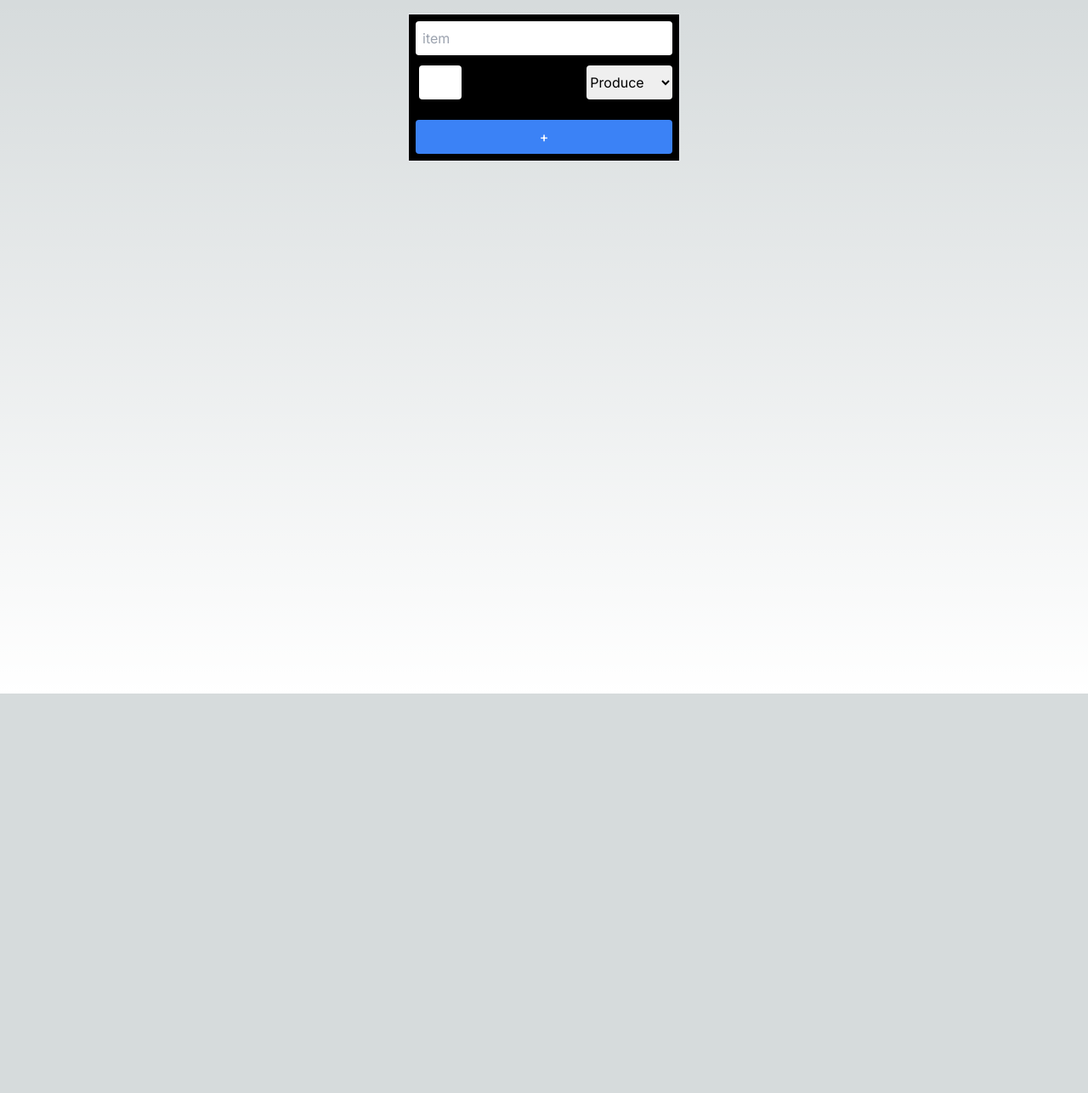
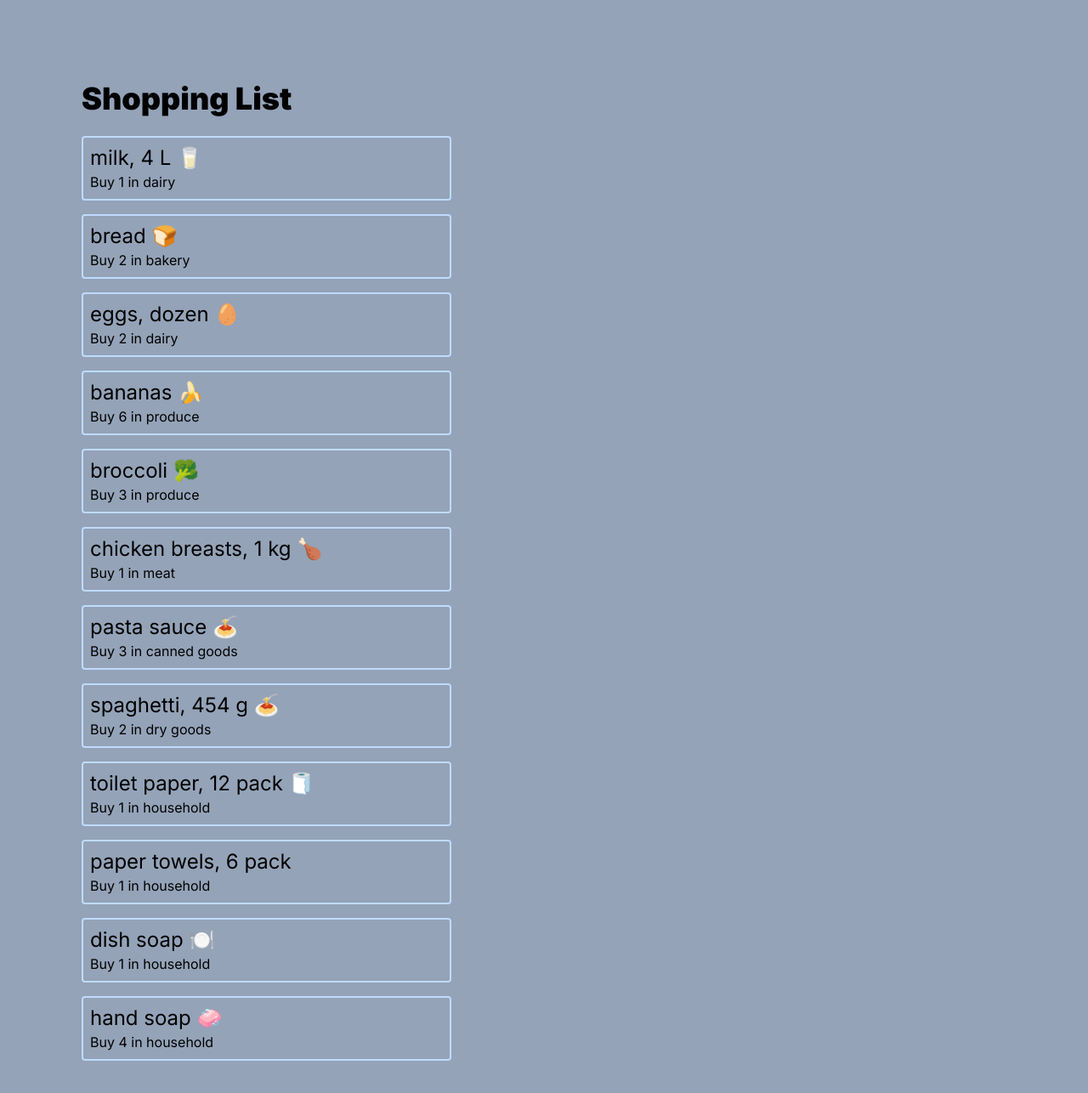
Before and after one commit to Rimon83/cprg306-assignments, a Next.js app: page /week3 in a window 1280 px wide. Shown: the top 1286 px of the page at 85% size. Before the commit the page ends 816 px from the top, so only its background shows below. Built offline with nearby package versions, Linux system fonts and the light colour scheme.

Commit message:
update week 3

```diff
--- a/app/layout.js
+++ b/app/layout.js
@@ -4,7 +4,7 @@ import { Inter } from 'next/font/google'
 const inter = Inter({ subsets: ['latin'] })
 
 export const metadata = {
-  title: 'Create Next App',
+  title: 'Shopping List',
   description: 'Generated by create next app',
 }
 
--- a/app/page.js
+++ b/app/page.js
@@ -4,7 +4,7 @@ import Link from "next/link";
 export default function Home() {
   return (
     <main className="flex min-h-screen flex-col items-center justify-between p-24">
-      <div className="flex gap-5 max-w-5xl w-full justify-between font-mono text-sm lg:flex">
+      <div className=" flex flex-col gap-5 max-w-5xl w-full justify-between font-mono text-sm sm:flex-row">
         <h1 className="text-4xl">CPRG 306: Web Development 2 - Assignments</h1>
         <div className="flex flex-col">
           <StudentInfo />
--- a/app/week2/page.js
+++ b/app/week2/page.js
@@ -2,13 +2,13 @@ import StudentInfo from "../StudentInfo/page";
 
 export default function Week2() {
   return (
-    <main className="flex min-h-screen flex-col items-center justify-between p-24">
+    <article className="flex min-h-screen flex-col items-center justify-between p-24">
       <div className="flex gap-5 z-10 max-w-5xl w-full justify-between font-mono text-sm lg:flex">
         <h1 className="text-4xl">My Shopping List</h1>
         <div>
           <StudentInfo />
         </div>
       </div>
-    </main>
+    </article>
   );
 }
--- /dev/null
+++ b/app/week3/item-list.js
@@ -0,0 +1,166 @@
+import Item from "./item.js";
+
+export default function ItemList() {
+
+  const item1 = {
+    name: "milk, 4 L 🥛",
+    quantity: 1,
+    category: "dairy",
+  };
+
+  const item2 = {
+    name: "bread 🍞",
+    quantity: 2,
+    category: "bakery",
+  };
+
+  const item3 = {
+    name: "eggs, dozen 🥚",
+    quantity: 2,
+    category: "dairy",
+  };
+
+  const item4 = {
+    name: "bananas 🍌",
+    quantity: 6,
+    category: "produce",
+  };
+
+  const item5 = {
+    name: "broccoli 🥦",
+    quantity: 3,
+    category: "produce",
+  };
+
+  const item6 = {
+    name: "chicken breasts, 1 kg 🍗",
+    quantity: 1,
+    category: "meat",
+  };
+
+  const item7 = {
+    name: "pasta sauce 🍝",
+    quantity: 3,
+    category: "canned goods",
+  };
+
+  const item8 = {
+    name: "spaghetti, 454 g 🍝",
+    quantity: 2,
+    category: "dry goods",
+  };
+
+  const item9 = {
+    name: "toilet paper, 12 pack 🧻",
+    quantity: 1,
+    category: "household",
+  };
+
+  const item10 = {
+    name: "paper towels, 6 pack",
+    quantity: 1,
+    category: "household",
+  };
+
+  const item11 = {
+    name: "dish soap 🍽️",
+    quantity: 1,
+    category: "household",
+  };
+
+  const item12 = {
+    name: "hand soap 🧼",
+    quantity: 4,
+    category: "household",
+  };
+
+  return (
+    <ul className="flex flex-col gap-4">
+
+      <li>
+        <Item
+          name={item1.name}
+          quantity={item1.quantity}
+          category={item1.category}
+        />
+      </li>
+      <li>
+        <Item
+          name={item2.name}
+          quantity={item2.quantity}
+          category={item2.category}
+        />
+      </li>
+      <li>
+        <Item
+          name={item3.name}
+          quantity={item3.quantity}
+          category={item3.category}
+        />
+      </li>
+      <li>
+        <Item
+          name={item4.name}
+          quantity={item4.quantity}
+          category={item4.category}
+        />
+      </li>
+      <li>
+        <Item
+          name={item5.name}
+          quantity={item5.quantity}
+          category={item5.category}
+        />
+      </li>
+      <li>
+        <Item
+          name={item6.name}
+          quantity={item6.quantity}
+          category={item6.category}
+        />
+      </li>
+      <li>
+        <Item
+          name={item7.name}
+          quantity={item7.quantity}
+          category={item7.category}
+        />
+      </li>
+      <li>
+        <Item
+          name={item8.name}
+          quantity={item8.quantity}
+          category={item8.category}
+        />
+      </li>
+      <li>
+        <Item
+          name={item9.name}
+          quantity={item9.quantity}
+          category={item9.category}
+        />
+      </li>
+      <li>
+        <Item
+          name={item10.name}
+          quantity={item10.quantity}
+          category={item10.category}
+        />
+      </li>
+      <li>
+        <Item
+          name={item11.name}
+          quantity={item11.quantity}
+          category={item11.category}
+        />
+      </li>
+      <li>
+        <Item
+          name={item12.name}
+          quantity={item12.quantity}
+          category={item12.category}
+        />
+      </li>
+    </ul>
+  );
+}
--- /dev/null
+++ b/app/week3/item.js
@@ -0,0 +1,8 @@
+export default function Item ({name, quantity, category}){
+ return(
+  <div className=" sm:w-[40%] p-2 border-2 border-blue-200 rounded hover:bg-slate-600 hover:text-white">
+   <h1 className="sm:text-2xl text-lg">{name}</h1>
+   <p>Buy {quantity} in {category}</p>
+  </div>
+ )
+}
--- a/app/week3/page.js
+++ b/app/week3/page.js
@@ -1,60 +1,12 @@
-"use client";
-import { useState } from "react";
+import ItemList from "./item-list.js"
 
 export default function Week3() {
-  const [item, setItem] = useState("");
-  const [quantity, setQuantity] = useState("");
-  const [category, setCategory] = useState("produce");
+  return (
+    <article className="min-h-screen bg-slate-400 p-24 flex flex-col gap-6">
+      <h1 className="text-4xl font-black">Shopping List</h1>
+      <ItemList/>
 
-  function click() {
-    alert(`Added item: ${item}, quantity: ${quantity}, category: ${category}`);
-  }
-  return (
-    <main className="min-h-screen">
-      <form className="w-1/4 mx-auto my-4 bg-black border p-2 flex flex-col justify-content-center gap-3">
-        <input
-          type="text"
-          value={item}
-          placeholder="item"
-          className="p-2 rounded"
-          onChange={(e) => setItem(e.target.value)}
-        />
-        <div className="flex justify-between">
-          <input
-            type="number"
-            min="1"
-            max="100"
-            value={quantity}
-            className="w-2/12 h-10 rounded ml-1 text-center"
-            onChange={(e) => setQuantity(e.target.value)}
-          />
-          <select
-            value={category}
-            className="w-1/3 h-10 rounded"
-            onChange={(e) => setCategory(e.target.value)}
-          >
-            <optgroup label="Category" className="font-light">
-              <option value="produce">Produce</option>
-              <option value="dairy">Dairy</option>
-              <option value="bakery">Bakery</option>
-              <option value="meat">Meat</option>
-              <option value="frozen food">Frozen food</option>
-              <option value="canned goods">Canned goods</option>
-              <option value="dry goods">Dry goods</option>
-              <option value="beverages">Beverages</option>
-              <option value="snacks">Snacks</option>
-              <option value="household">Household</option>
-              <option vale="others">Others</option>
-            </optgroup>
-          </select>
-        </div>
-        <input
-          type="submit"
-          value="+"
-          className="p-2 rounded bg-blue-500 text-white font-medium hover:bg-blue-600 cursor-pointer mt-3"
-          onClick={click}
-        />
-      </form>
-    </main>
+
+    </article>
   );
 }
```
